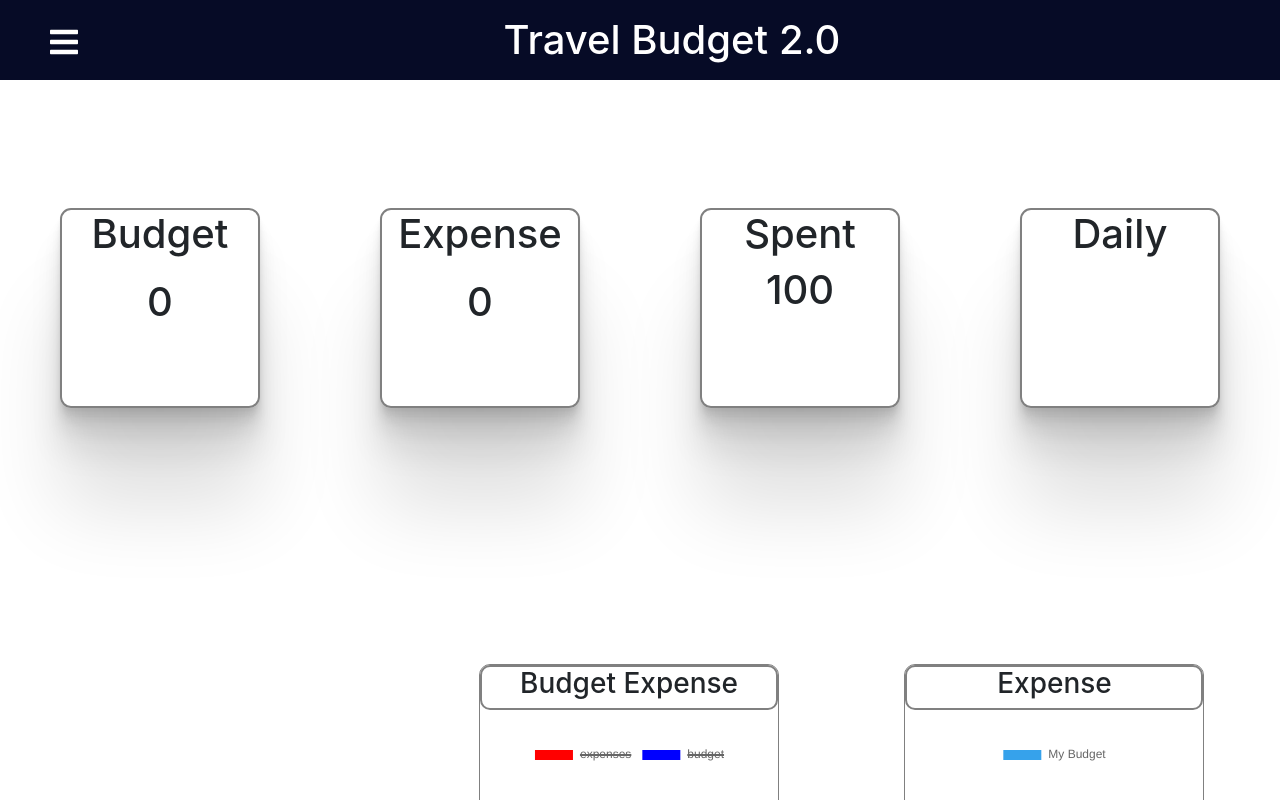
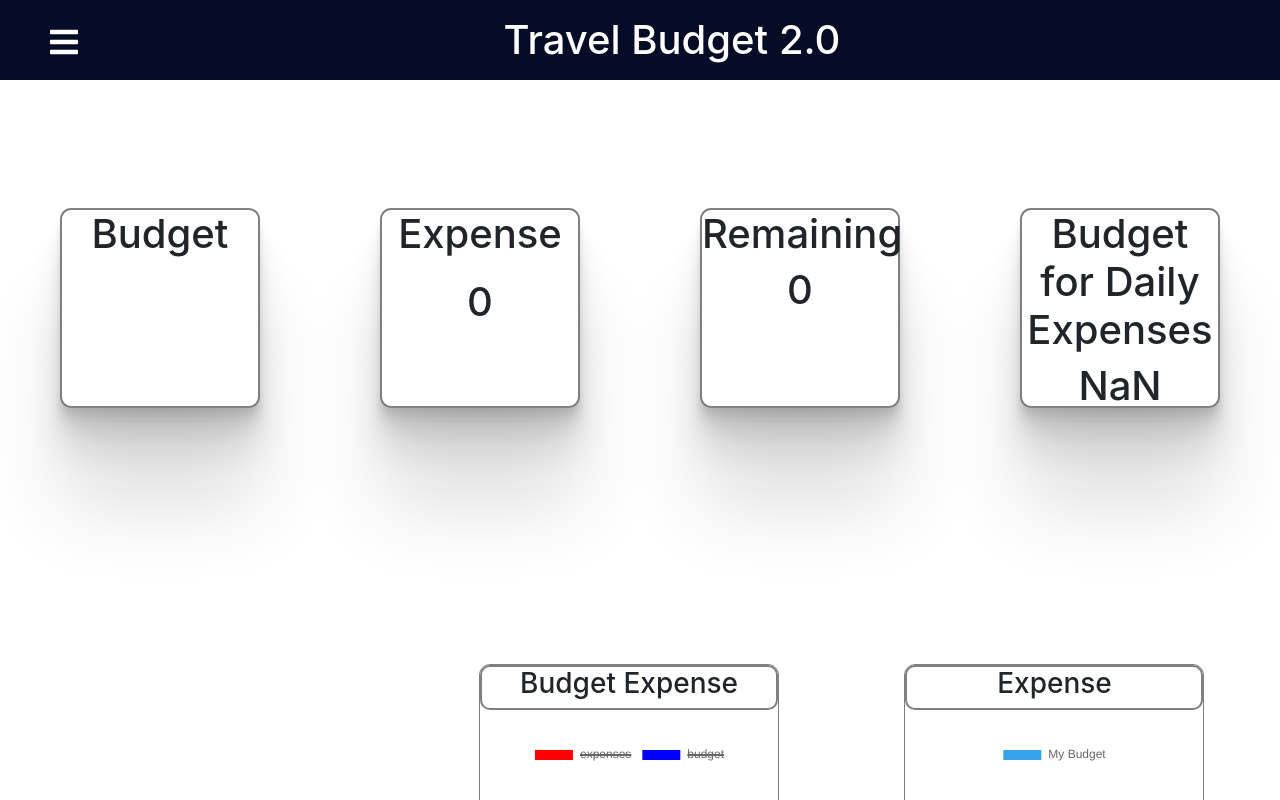
Before and after one commit to Andreas-Kalicani/travelbudget2.0, a React (Create React App) app: page /dashboard in a window 1280 px wide. Shown: the top 800 px of the page. Built offline with nearby package versions, Linux system fonts and the light colour scheme.

Commit message:
info send by context to box component

```diff
--- a/src/components/dashboard/Box.js
+++ b/src/components/dashboard/Box.js
@@ -3,27 +3,29 @@ import { AppContext } from "../../context/AppContext";
 
 
 const Box = () => {
-const {budget, expenses} = useContext(AppContext)
+const {conversionResult, expenses,days} = useContext(AppContext)
 const totalExpenses = expenses.reduce((total, item)=>{
   return (total += item.cost);
 }, 0);
+
     return (
 
         <div className="big-container">
           <div className="box container1">
         <h1>Budget</h1>
-        <h1 className="box-text">{budget}</h1>
+        <h1 className="box-text">{conversionResult}</h1>
           </div>
           <div className="box container2">
           <h1>Expense</h1>
           <h1 className="box-text">{totalExpenses}</h1>
           </div>
           <div className="box container3">
-          <h1>Spent</h1>
-          <h1>100</h1>
+          <h1>Remaining</h1>
+          <h1>{conversionResult-totalExpenses}</h1>
           </div>
           <div className="box container4">
-          <h1>Daily</h1>
+          <h1> Budget for Daily Expenses</h1>
+          <h1>{(Math.round((conversionResult/days)*100)/100)}</h1>
           </div>
         </div>
     );
--- a/src/components/dashboard/add-component/ExpenseItem.js
+++ b/src/components/dashboard/add-component/ExpenseItem.js
@@ -8,6 +8,7 @@ import HotelIcon from '@material-ui/icons/Hotel';
 import LocalPharmacyIcon from '@material-ui/icons/LocalPharmacy';
 import LocalActivityIcon from '@material-ui/icons/LocalActivity';
 import AttachMoneyIcon from '@material-ui/icons/AttachMoney';
+import CardGiftcardIcon from '@material-ui/icons/CardGiftcard';
 
 const ExpenseItemAmount = styled.span`
     /* display: inline-block;
@@ -80,7 +81,10 @@ const ExpenseItem = (props) => {
         food: () => <RestaurantIcon />,
         transport: () => <DriveEtaIcon />,
         accomodation: () => <HotelIcon/>,
-        activities: () => <LocalPharmacyIcon />
+        activities: () => <LocalActivityIcon />,
+        insurance:()=><LocalPharmacyIcon/>,
+        gifts:()=> <CardGiftcardIcon/>,
+        others:()=> <AttachMoneyIcon/>
     }
 
     const handleDeleteExpense = ()=> {
--- a/src/context/AppContext.js
+++ b/src/context/AppContext.js
@@ -26,7 +26,7 @@ export const AppContext = createContext();
 export const AppProvider = (props) => {
 
     let [inputBudget, setBudget] = useState("") ;
-    let [conversionResult, setConversionResult] =useState(0);
+    let [conversionResult, setConversionResult] =useState("");
     let [originCurrencyCode, setOriginCurrencyCode] =useState("");
     let [destinationCurrencyCode, setDestinationCurrencyCode] =useState("");
     let [days, setDays] =useState("");
@@ -37,7 +37,7 @@ export const AppProvider = (props) => {
     let [budgetName, setBudgetName]=useState("");
     let [numberPeople, setNumberPeople]=useState("");
 
-    const categories = ['food', 'transport', 'accomodation', 'activities', 'insurance', 'gifts', 'gift', 'others']
+    const categories = ['food', 'transport', 'accomodation', 'activities', 'insurance', 'gifts', 'others']
     const initialState  = {
         budget: conversionResult,
         expenses: [],
```
